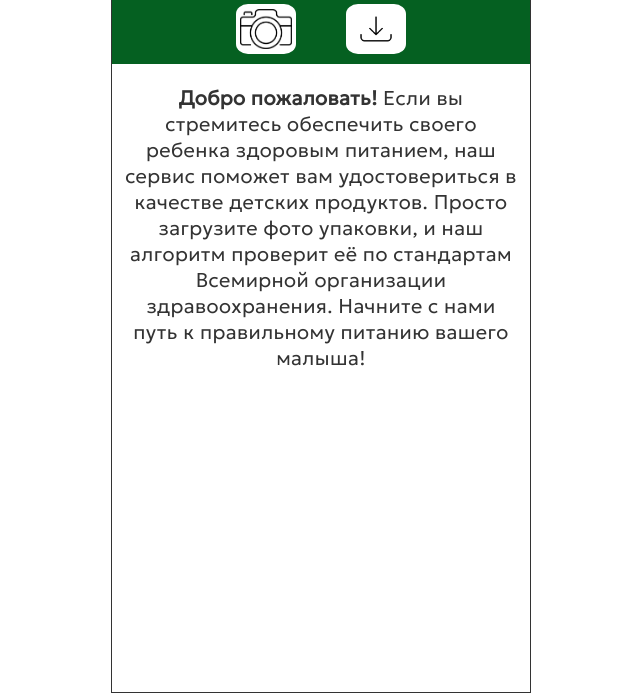
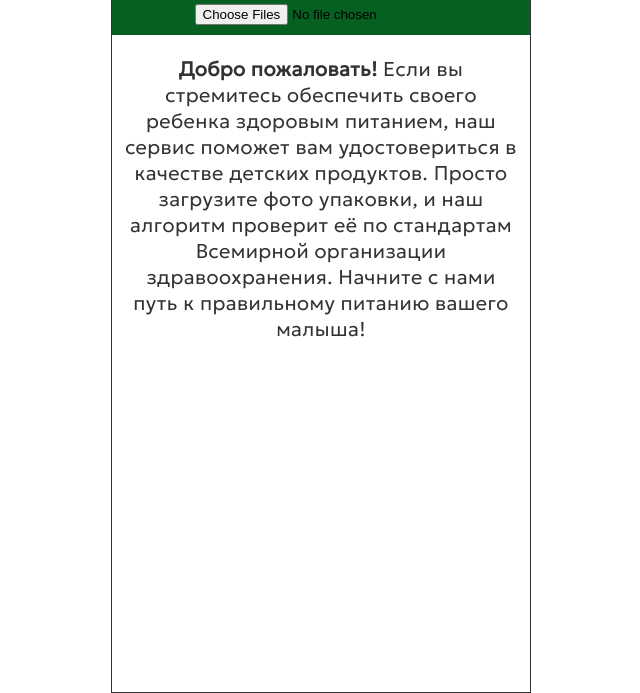
Before and after one commit to C1ouZe/Hacaton, a plain HTML site: page Hacaton/FronEnd/index.html in a window 1280 px wide. Shown: the part 107-800 px from the top of the page, without its empty margins (319-959 px from the left). Drawn offline with Linux system fonts and the light colour scheme; files whose address does not match are found by name.

Commit message:
Update index.html

```diff
--- a/Hacaton/FronEnd/index.html
+++ b/Hacaton/FronEnd/index.html
@@ -16,14 +16,26 @@
           <span><b>НМИЦ_БОТ_OCR_1.0</b></span>
         </div>
         <div class="header__menu">
-          <nav class="header__menu-list">
-            <button type="button">
+          <form
+            class="header__menu-list"
+            enctype="multipart/form-data"
+            method="post"
+          >
+            <!-- <button type="button">
               <img src="/Hacaton/FronEnd/photo.png" alt="#" />
-            </button>
-            <button type="button">
-              <img src="/Hacaton/FronEnd/upload.png" alt="#" />
-            </button>
-          </nav>
+            </button> -->
+
+            <p>
+              <input
+                type="file"
+                onchange="download(this)"
+                id="photoloader"
+                name="photo"
+                multiple
+                accept="image/*,image/jpeg"
+              />
+            </p>
+          </form>
         </div>
       </header>
       <main class="main __container">
@@ -38,7 +50,22 @@
           </p>
         </div>
       </main>
-      <footer class="footer __container"></footer>
+      <footer class="footer __container">
+        <iframe
+          id="hiddenframe"
+          name="hiddenframe"
+          style="width: 0px; height: 0px; border: 0px"
+        ></iframe>
+      </footer>
     </div>
+    <script>
+      function download(input) {
+        let file = input.files[0];
+        let reader = new FileReader();
+        reader.readAsDataURL(file);
+
+        console.log(reader);
+      }
+    </script>
   </body>
 </html>
```
